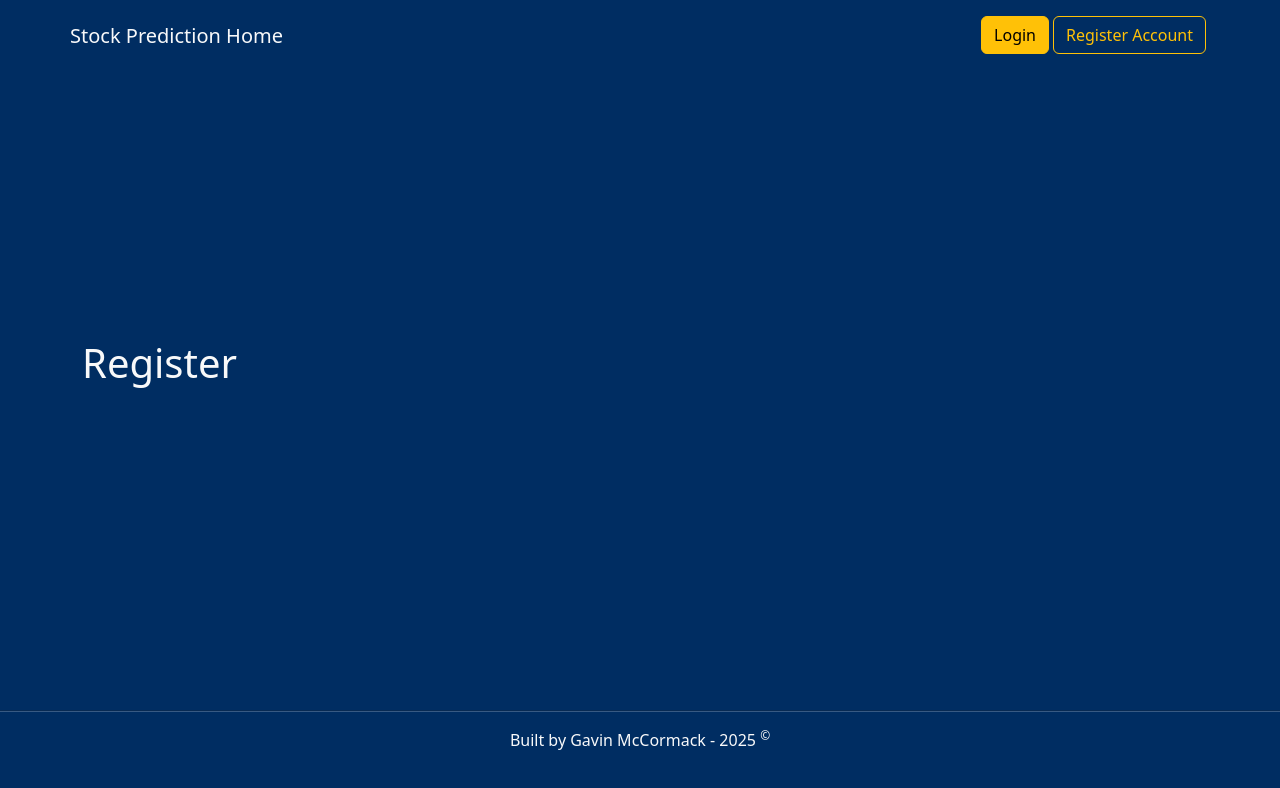
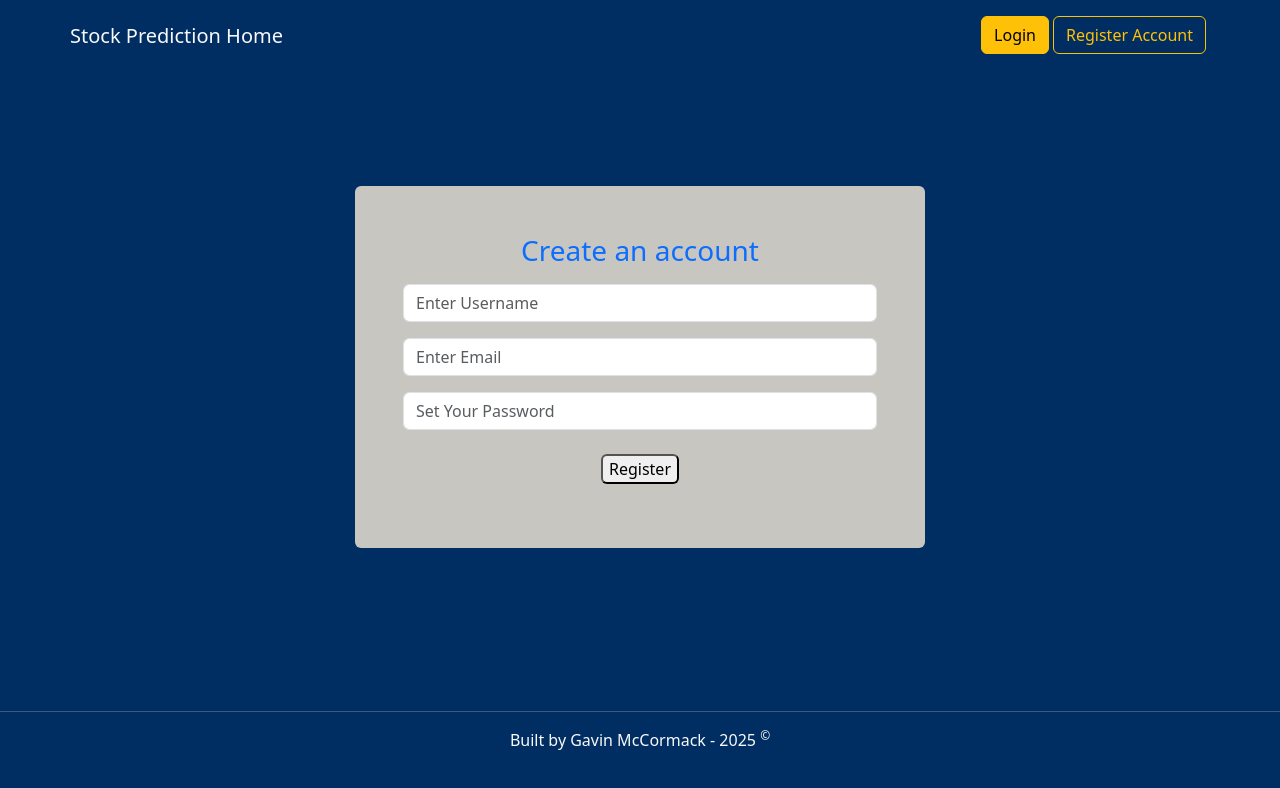
Before and after one commit to GavinMcCormack912/Stock-Predictor, a React (Vite) app in the folder frontend/: page /register in a window 1280 px wide. Shown: the top 788 px of the page. Built offline with nearby package versions, Linux system fonts and the light colour scheme.

Commit message:
made registration page

```diff
--- a/frontend/package.json
+++ b/frontend/package.json
@@ -10,6 +10,7 @@
     "preview": "vite preview"
   },
   "dependencies": {
+    "axios": "^1.11.0",
     "react": "^19.1.0",
     "react-dom": "^19.1.0",
     "react-router-dom": "^7.7.0"
--- a/frontend/src/components/Register.jsx
+++ b/frontend/src/components/Register.jsx
@@ -1,9 +1,43 @@
 import React from 'react'
+import { useState } from 'react'
+import axios from 'axios'
+export default function Register() {
+    const [username, setUsername] = useState('')
+    const [email, setEmail] = useState('')
+    const [password, setPassword] = useState('')
 
-export default function Register() {
+    async function handleRegistration(e) {
+        e.preventDefault()
+        const userData = {
+            username,
+            email,
+            password
+        }
+        console.log(userData)
+
+        try {
+            const response = await axios.post('http://127.0.0.1:8000/api/v1/register/', userData)
+            console.log('response.data: ', response.data)
+        }
+        catch(error) {
+            console.error('Registration error: ', error.response.data)
+        }
+    }
     return (
         <>
-            <h1 className='text-light container'>Register</h1>
+            <div className='container'>
+                <div className="row justify-content-center">
+                    <div className="col-md-6 p-5 rounded" style={{backgroundColor: "#C7C6C1"}}>
+                        <h3 className='text-primary text-center mb-3'>Create an account</h3>
+                        <form onSubmit={handleRegistration}>
+                            <input type="text" className='form-control mb-3' placeholder='Enter Username' value={username} onChange={((x) => setUsername(x.target.value))}/>
+                            <input type="text" className='form-control mb-3' placeholder='Enter Email' value={email} onChange={((x) => setEmail(x.target.value))}/>
+                            <input type="password" className='form-control mb-4' placeholder='Set Your Password' value={password} onChange={((x) => setPassword(x.target.value))}/>
+                            <button type='submit' className='button-input mb-3 d-block mx-auto rounded' >Register</button>
+                        </form>
+                    </div>
+                </div>
+            </div>
         </>
     )
 }
```
Also changed, not shown: 1 other file (tests, documents, lock files or other folders).
